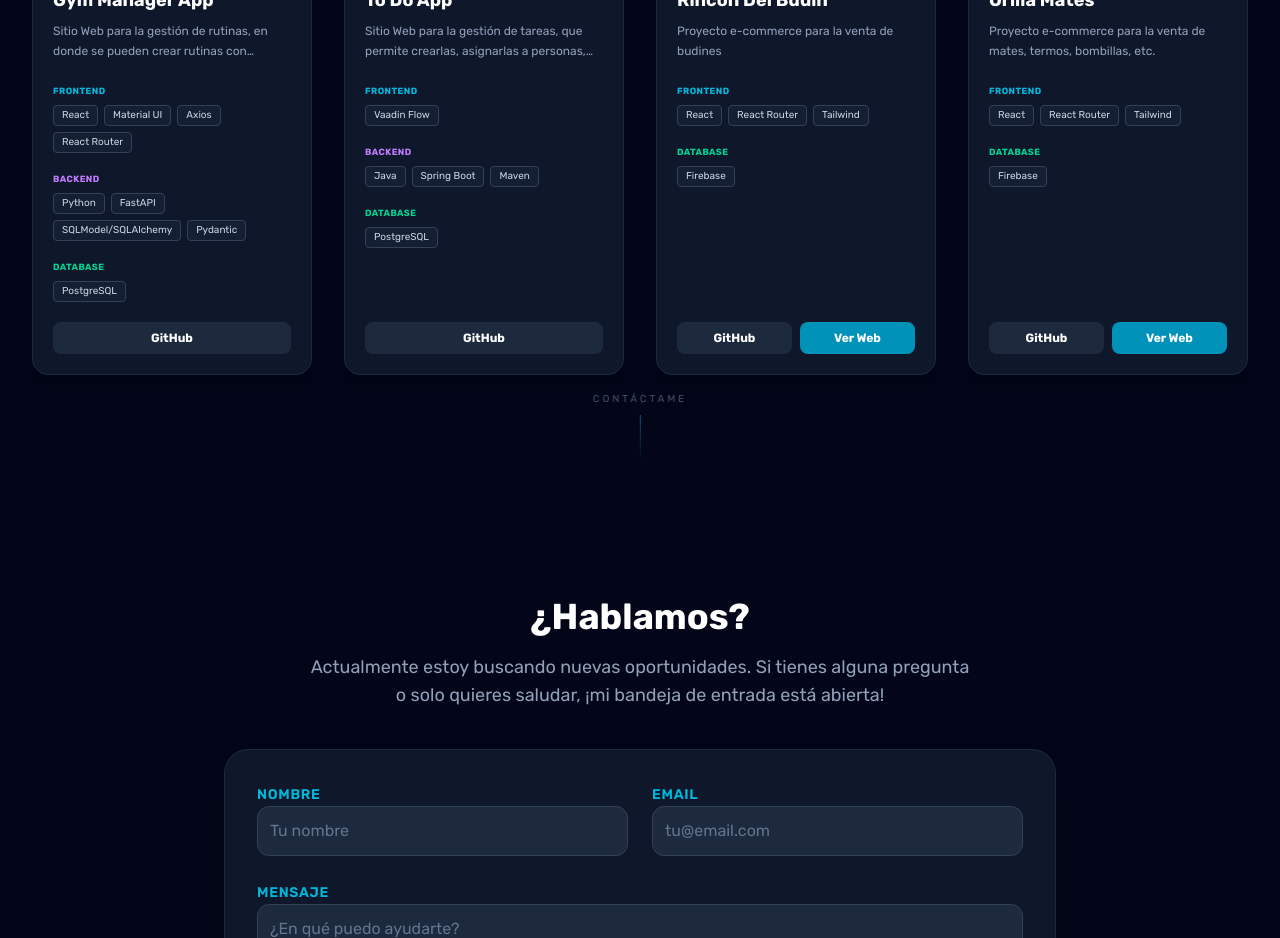
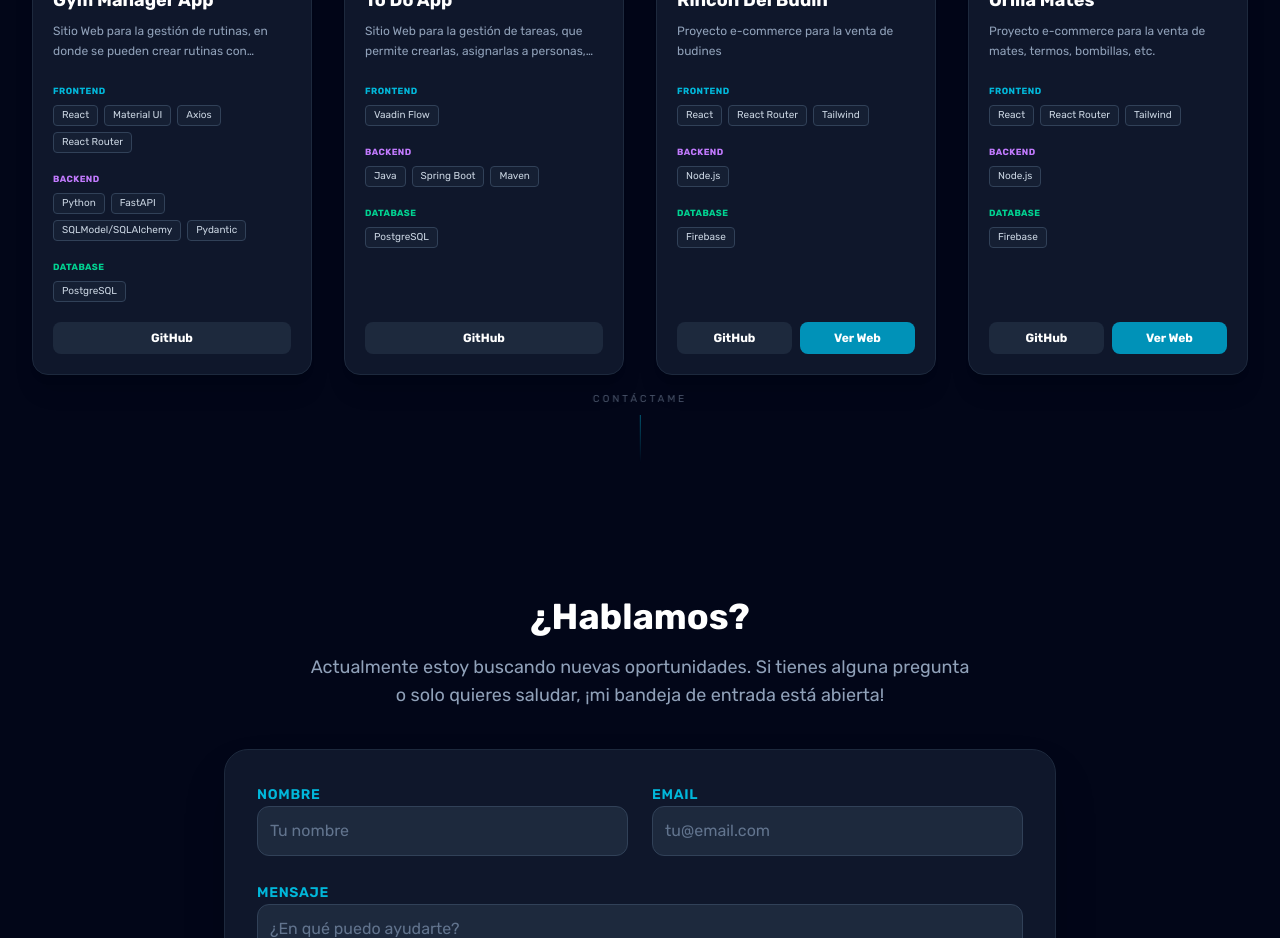
Before and after one commit to matias-05/portfolio, a React (Vite) app: page / in a window 1280 px wide. Shown: the part 1180-2118 px from the top of the page. Built offline with nearby package versions, Linux system fonts and the light colour scheme.

Commit message:
cambios en index.js

```diff
--- a/src/constants/index.js
+++ b/src/constants/index.js
@@ -31,6 +31,7 @@ export const PROJECTS = [
     title: "Rincón Del Budín",
     description: "Proyecto e-commerce para la venta de budines",
     frontend: ["React", "React Router", "Tailwind"],
+    backend: ["Node.js"],
     db: ["Firebase"],
     link: "https://github.com/matias-05/proyecto-budin",
     linkPag: "https://rincon-del-budin.vercel.app/",
@@ -42,6 +43,7 @@ export const PROJECTS = [
     description:
       "Proyecto e-commerce para la venta de mates, termos, bombillas, etc.",
     frontend: ["React", "React Router", "Tailwind"],
+    backend: ["Node.js"],
     db: ["Firebase"],
     link: "https://github.com/matias-05/orilla-mates",
     linkPag: "https://orilla-mates.vercel.app/",
```
